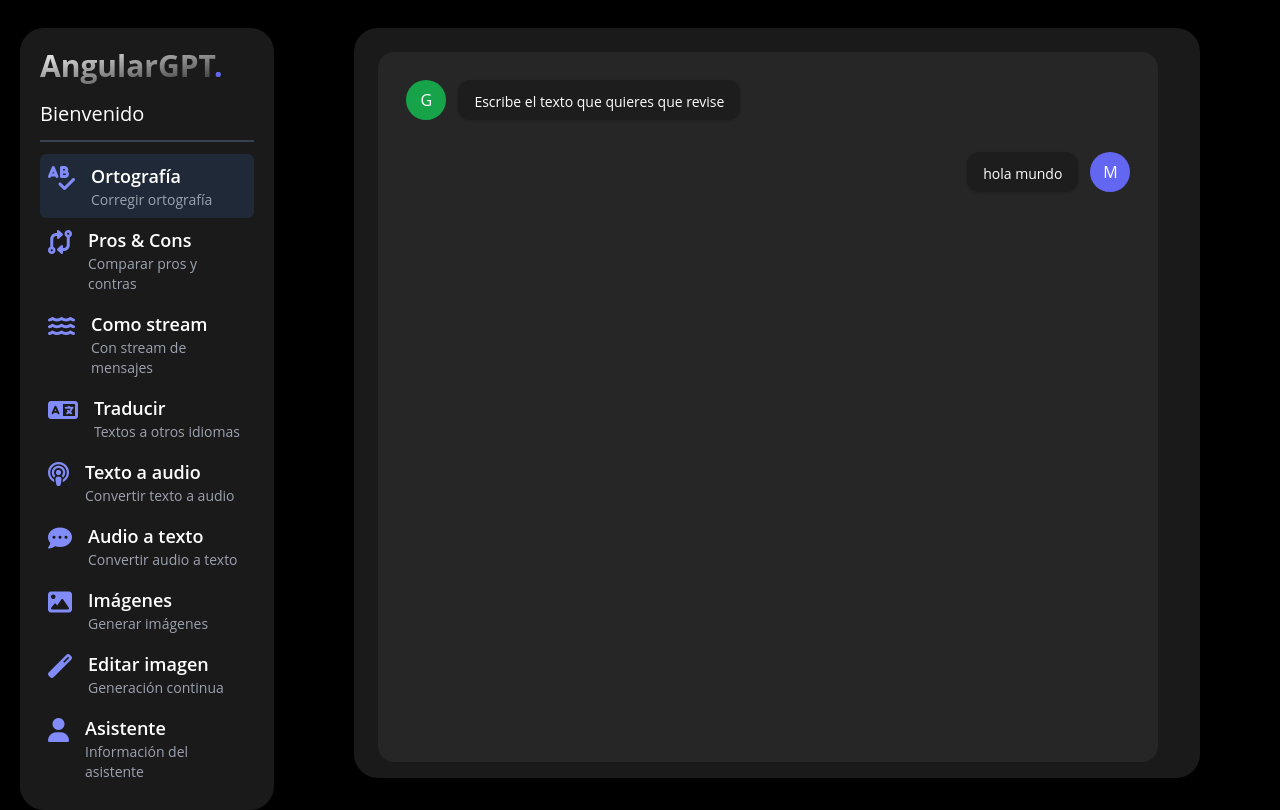
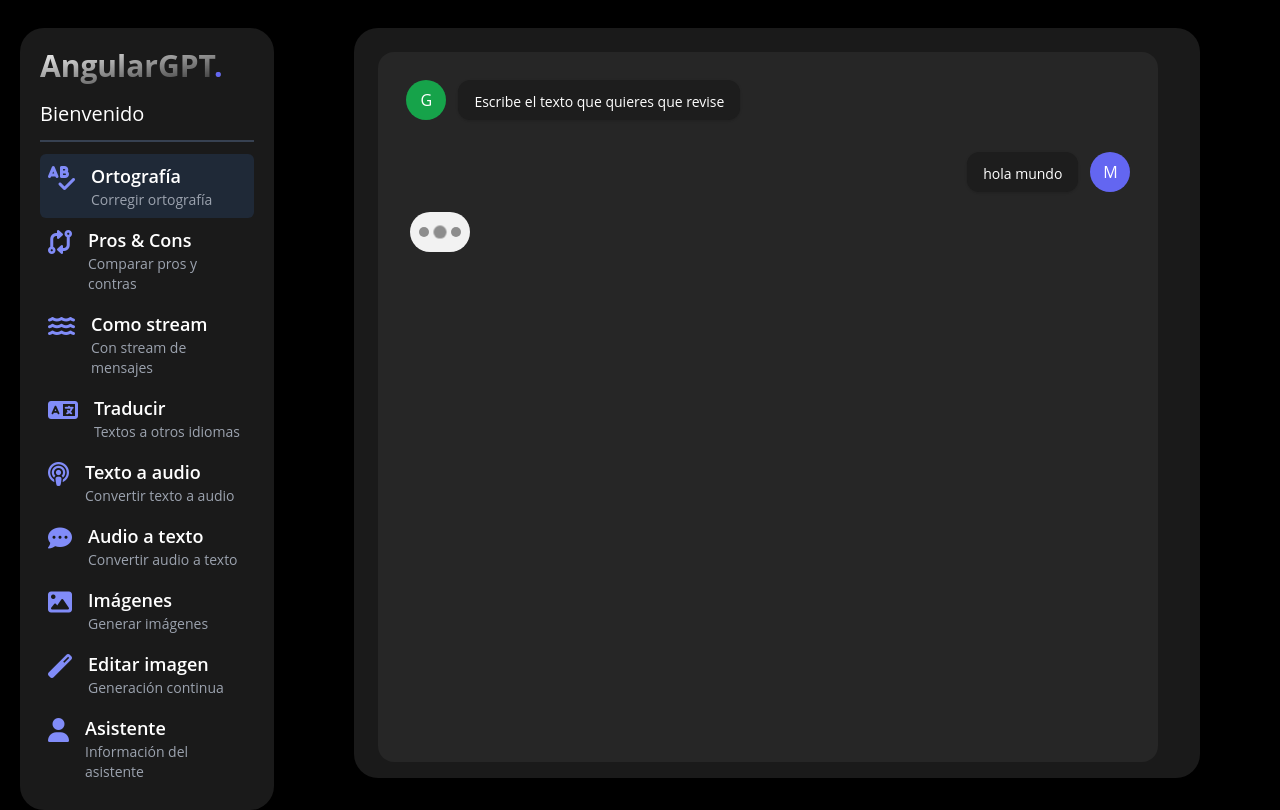
Before and after one commit to Piazzolla/angular-chatgpt, an Angular app: page /orthography in a window 1280 px wide. Built offline with nearby package versions, Linux system fonts and the light colour scheme.

Commit message:
typingLoader component con animacion css

```diff
--- a/src/app/presentation/components/index.ts
+++ b/src/app/presentation/components/index.ts
@@ -1,3 +1,4 @@
 export * from './chat-bubbles/chatMessage/chatMessage.component';
 export * from './chat-bubbles/myMessage/myMessage.component';
 export * from './sidebarMenuItem/sidebarMenuItem.component';
+export * from './typingLoader/typingLoader.component';
--- /dev/null
+++ b/src/app/presentation/components/typingLoader/typingLoader.component.css
@@ -0,0 +1,70 @@
+.typing {
+  display: block;
+  width: 60px;
+  height: 40px;
+  border-radius: 20px;
+  margin: 0 1rem;
+  display: flex;
+  justify-content: center;
+  align-items: center;
+  background-color: #f2f2f2;
+}
+
+.circle {
+  display: block;
+  height: 10px;
+  width: 10px;
+  border-radius: 50%;
+  background-color: #8d8d8d;
+  margin: 3px;
+}
+.circle.scaling {
+  animation: typing 1000ms ease-in-out infinite;
+  animation-delay: 3600ms;
+}
+.circle.bouncing {
+  animation: bounce 1000ms ease-in-out infinite;
+  animation-delay: 3600ms;
+}
+
+.circle:nth-child(1) {
+  animation-delay: 0ms;
+}
+
+.circle:nth-child(2) {
+  animation-delay: 333ms;
+}
+
+.circle:nth-child(3) {
+  animation-delay: 666ms;
+}
+
+@keyframes typing {
+  0% {
+    transform: scale(1);
+  }
+  33% {
+    transform: scale(1);
+  }
+  50% {
+    transform: scale(1.4);
+  }
+  100% {
+    transform: scale(1);
+  }
+}
+
+@keyframes bounce {
+  0% {
+    transform: translateY(0);
+  }
+  33% {
+    transform: translateY(0);
+  }
+  50% {
+    transform: translateY(-10px);
+  }
+  100% {
+    transform: translateY(0);
+  }
+}
--- /dev/null
+++ b/src/app/presentation/components/typingLoader/typingLoader.component.ts
@@ -0,0 +1,18 @@
+import { CommonModule } from '@angular/common';
+import { ChangeDetectionStrategy, Component } from '@angular/core';
+
+@Component({
+  selector: 'app-typing-loader',
+  standalone: true,
+  imports: [],
+  template: `
+    <div class="typing">
+      <span class="circle scaling"></span>
+      <span class="circle scaling"></span>
+      <span class="circle scaling"></span>
+    </div>
+  `,
+  styleUrl: './typingLoader.component.css',
+  changeDetection: ChangeDetectionStrategy.OnPush,
+})
+export class TypingLoaderComponent { }
--- a/src/app/presentation/pages/orthographyPage/orthographyPage.component.html
+++ b/src/app/presentation/pages/orthographyPage/orthographyPage.component.html
@@ -10,6 +10,8 @@
         text="hola mundo">
       </app-my-message>
 
+      <app-typing-loader />
+
     </div>
   </div>
 
--- a/src/app/presentation/pages/orthographyPage/orthographyPage.component.ts
+++ b/src/app/presentation/pages/orthographyPage/orthographyPage.component.ts
@@ -1,6 +1,6 @@
 import { CommonModule } from '@angular/common';
 import { ChangeDetectionStrategy, Component } from '@angular/core';
-import { ChatMessageComponent, MyMessageComponent } from '@components/index';
+import { ChatMessageComponent, MyMessageComponent, TypingLoaderComponent } from '@components/index';
 
 @Component({
   selector: 'app-orthography-page',
@@ -8,7 +8,8 @@
   imports: [
     CommonModule,
     ChatMessageComponent,
-    MyMessageComponent
+    MyMessageComponent,
+    TypingLoaderComponent
   ],
   templateUrl: './orthographyPage.component.html',
   changeDetection: ChangeDetectionStrategy.OnPush,
```
